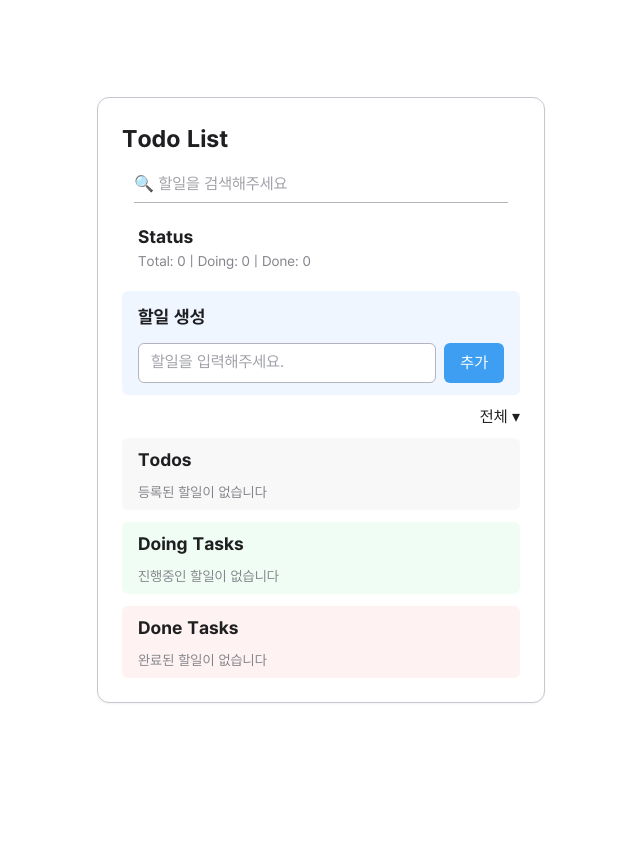
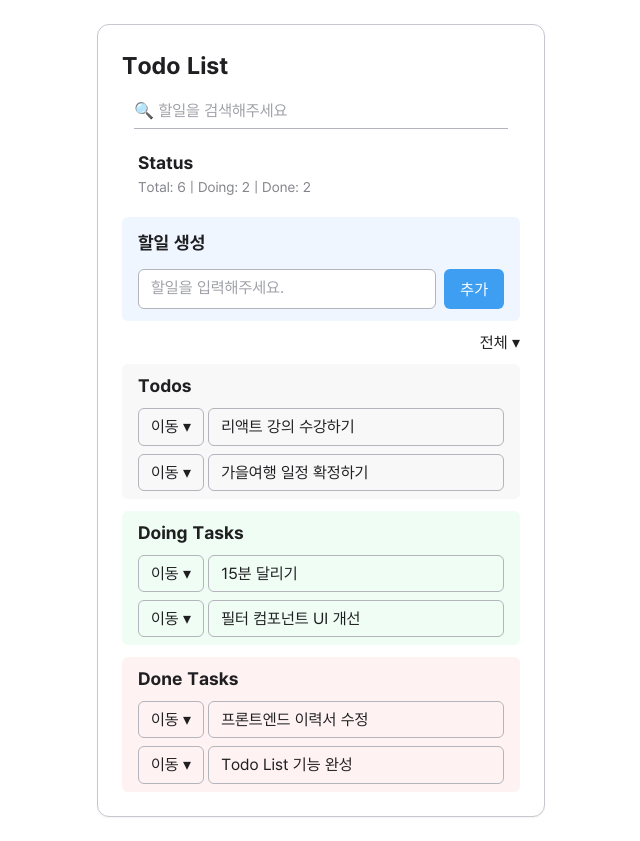
Before and after one commit to sinyroom/To-do-List, a Next.js app: page / in a window 1280 px wide. Shown: the whole page, without its empty margins (319-959 px from the left). Before the commit the page ends 800 px from the top, so only its background shows below. Built offline with nearby package versions, Linux system fonts and the light colour scheme.

Commit message:
feat(dropdown): 작업 상태 변경 기능

```diff
--- a/src/app/(global)/page.tsx
+++ b/src/app/(global)/page.tsx
@@ -10,8 +10,17 @@ import Todos from '@/components/pages/main/Todos';
 import { useState } from 'react';
 import type { Task } from '@/types/taskType';
 
+const initialMockTasks: Task[] = [
+  { id: 1, title: '리액트 강의 수강하기', status: 'todo' },
+  { id: 2, title: '15분 달리기', status: 'doing' },
+  { id: 3, title: '프론트엔드 이력서 수정', status: 'done' },
+  { id: 4, title: '필터 컴포넌트 UI 개선', status: 'doing' },
+  { id: 5, title: '가을여행 일정 확정하기', status: 'todo' },
+  { id: 6, title: 'Todo List 기능 완성', status: 'done' },
+];
+
 export default function Page() {
-  const [tasks, setTasks] = useState<Task[]>([]);
+  const [tasks, setTasks] = useState<Task[]>(initialMockTasks);
 
   const handleAddTask = (title: string) => {
     const trimmed = title.trim();
@@ -35,8 +44,8 @@ export default function Page() {
         <CreateTask onAdd={handleAddTask} />
         <Filter />
         <Todos tasks={tasks} onChangeStatus={handleChangeStatus} />
-        <DoingTasks tasks={tasks} />
-        <DoneTasks tasks={tasks} />
+        <DoingTasks tasks={tasks} onChangeStatus={handleChangeStatus} />
+        <DoneTasks tasks={tasks} onChangeStatus={handleChangeStatus} />
       </div>
     </main>
   );
--- a/src/components/pages/main/DoingTasks.tsx
+++ b/src/components/pages/main/DoingTasks.tsx
@@ -1,12 +1,15 @@
 'use client';
 
 import type { Task } from '@/types/taskType';
+import DropdownList from './DropdownList';
+import { doingOptions } from '@/constants/dropdownOptions';
 
 type Props = {
   tasks: Task[];
+  onChangeStatus: (id: number, status: Task['status']) => void;
 };
 
-export default function DoingTasks({ tasks }: Props) {
+export default function DoingTasks({ tasks, onChangeStatus }: Props) {
   const doing = tasks.filter((t) => t.status === 'doing');
 
   return (
@@ -22,9 +25,16 @@ export default function DoingTasks({ tasks }: Props) {
             doing.map((item) => (
               <div
                 key={item.id}
-                className='list-disc list-inside rounded-md border bd-gray-25 px-3 py-2'
+                className='flex items-center justify-between gap-1'
               >
-                {item.title}
+                <DropdownList
+                  options={doingOptions}
+                  onChangeStatus={(status) => onChangeStatus(item.id, status)}
+                />
+
+                <div className='flex-1 min-w-0 rounded-md border border-gray-300 px-3 py-2 bg-green-50'>
+                  {item.title}
+                </div>
               </div>
             ))
           )}
--- a/src/components/pages/main/DoneTasks.tsx
+++ b/src/components/pages/main/DoneTasks.tsx
@@ -1,12 +1,15 @@
 'use client';
 
 import type { Task } from '@/types/taskType';
+import DropdownList from './DropdownList';
+import { doneOptions } from '@/constants/dropdownOptions';
 
 type Props = {
   tasks: Task[];
+  onChangeStatus: (id: number, status: Task['status']) => void;
 };
 
-export default function DoneTasks({ tasks }: Props) {
+export default function DoneTasks({ tasks, onChangeStatus }: Props) {
   const done = tasks.filter((t) => t.status === 'done');
 
   return (
@@ -20,9 +23,15 @@ export default function DoneTasks({ tasks }: Props) {
             done.map((item) => (
               <div
                 key={item.id}
-                className='rounded-md border border-gray-300 px-3 py-2'
+                className='flex items-center justify-between gap-1'
               >
-                {item.title}
+                <DropdownList
+                  options={doneOptions}
+                  onChangeStatus={(status) => onChangeStatus(item.id, status)}
+                />
+                <div className='flex-1 min-w-0 rounded-md border border-gray-300 px-3 py-2'>
+                  {item.title}
+                </div>
               </div>
             ))
           )}
--- a/src/components/pages/main/DropdownList.tsx
+++ b/src/components/pages/main/DropdownList.tsx
@@ -3,48 +3,52 @@
 import { useState } from 'react';
 import type { Task } from '@/types/taskType';
 
+export type Option = {
+  label: string;
+  value: Task['status'];
+};
+
 type Props = {
+  options: Option[];
   onChangeStatus: (status: Task['status']) => void;
 };
 
-export default function DropdownList({ onChangeStatus }: Props) {
+export default function DropdownList({ options, onChangeStatus }: Props) {
   const [open, setOpen] = useState(false);
+
+  const statusBgMap: Record<Option['value'], string> = {
+    todo: 'bg-gray-25',
+    doing: 'bg-green-100',
+    done: 'bg-red-100',
+  };
 
   return (
     <div className='relative'>
       <button
-        className='min-w-24 w-auto max-w-full rounded-full border border-gray-300 bg-white px-2 py-1 text-gray-700 hover:bg-gray-50'
+        className='flex-1 min-w-0 rounded-md border border-gray-300 px-3 py-2'
         onClick={() => setOpen((v) => !v)}
       >
-        상태 ▾
+        이동 ▾
       </button>
+
       {open && (
-        <ul
-          className='absolute left-1/2 -translate-x-1/2 z-10 mt-2 w-24 overflow-hidden rounded-md border border-gray-200 bg-white shadow-lg'
-          role='listbox'
-        >
-          <li role='option'>
+        <ul className='absolute left-1/2 -translate-x-1/2 z-10 mt-2 w-28 px-2 rounded-md border border-gray-200 bg-white shadow-lg'>
+          {options.map((opt) => {
+            const bgClass = statusBgMap[opt.value];
+            return (
+              <li key={opt.value} role='option'>
                 <button
-              className='block w-full px-2 pt-2 pb-1 text-center text-sm hover:bg-gray-50 rounded-lg bg-green-300 text-green-900'
+                  className={`block w-full my-2 text-center text-sm rounded-lg hover:bg-gray-100 ${bgClass}`}
                   onClick={() => {
-                onChangeStatus('doing');
+                    onChangeStatus(opt.value);
                     setOpen(false);
                   }}
                 >
-              진행 중
+                  {opt.label}
                 </button>
               </li>
-          <li role='option'>
-            <button
-              className='block w-full px-2 py-2 text-center text-sm hover:bg-gray-50 rounded-lg bg-red-300 text-red-900 font-bold'
-              onClick={() => {
-                onChangeStatus('done');
-                setOpen(false);
-              }}
-            >
-              완료
-            </button>
-          </li>
+            );
+          })}
         </ul>
       )}
     </div>
--- a/src/components/pages/main/Todos.tsx
+++ b/src/components/pages/main/Todos.tsx
@@ -2,6 +2,7 @@
 
 import type { Task } from '@/types/taskType';
 import DropdownList from './DropdownList';
+import { todoOptions } from '@/constants/dropdownOptions';
 
 type Props = {
   tasks: Task[];
@@ -26,6 +27,7 @@ export default function Todos({ tasks, onChangeStatus }: Props) {
                 className='flex items-center justify-between gap-1'
               >
                 <DropdownList
+                  options={todoOptions}
                   onChangeStatus={(status) => onChangeStatus(item.id, status)}
                 />
                 <div className='flex-1 min-w-0 rounded-md border border-gray-300 px-3 py-2'>
--- /dev/null
+++ b/src/constants/dropdownOptions.ts
@@ -0,0 +1,16 @@
+import type { Task } from '@/types/taskType';
+
+export const todoOptions: { label: string; value: Task['status'] }[] = [
+  { label: '진행 중', value: 'doing' },
+  { label: '완료', value: 'done' },
+];
+
+export const doingOptions: { label: string; value: Task['status'] }[] = [
+  { label: '할 일', value: 'todo' },
+  { label: '완료', value: 'done' },
+];
+
+export const doneOptions: { label: string; value: Task['status'] }[] = [
+  { label: '할 일', value: 'todo' },
+  { label: '진행 중', value: 'doing' },
+];
```
Lines whose indentation alone changed are shown as unchanged.
